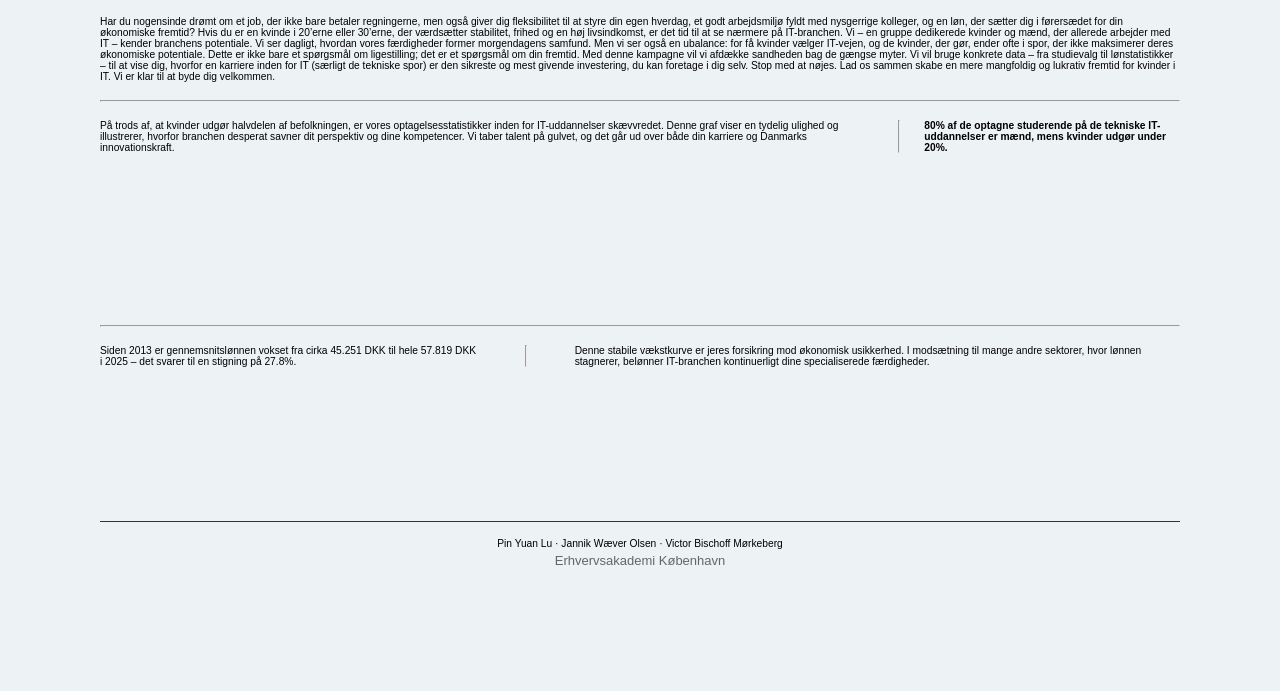
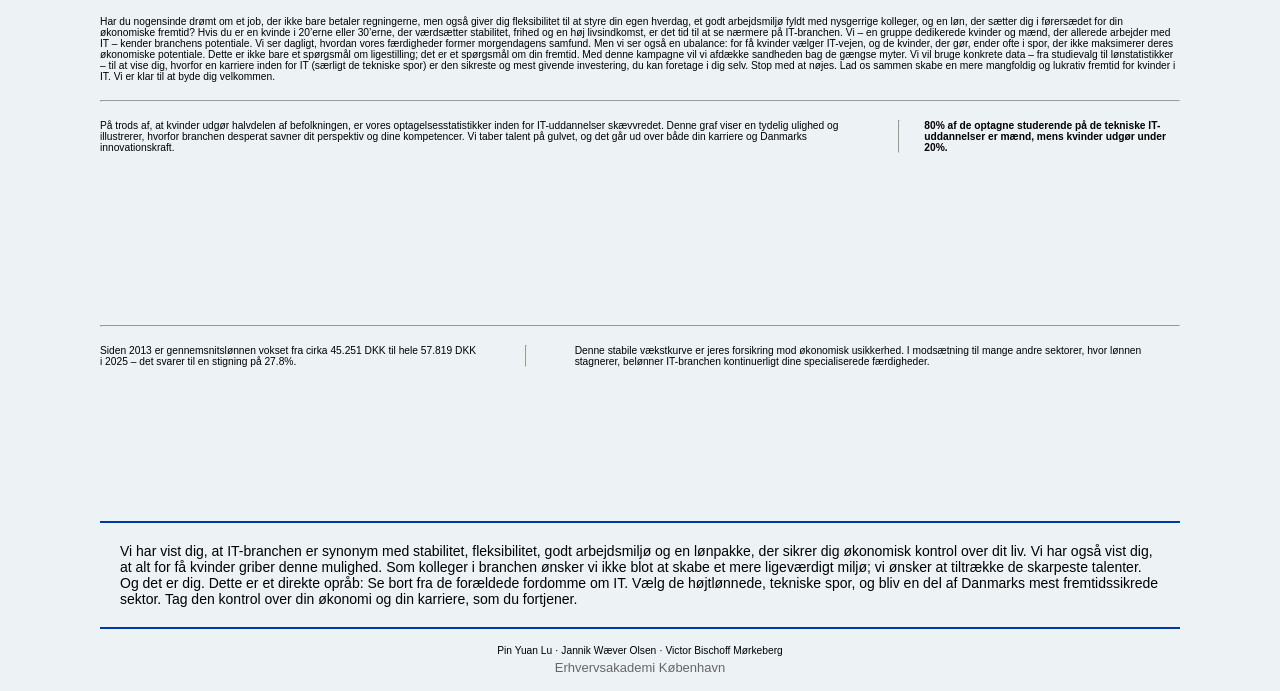
Before and after one commit to SilentVoices22/Portfolio-6-, a website: page index.html in a window 1280 px wide. Shown: the part 454-1145 px from the top of the page. Before the commit the page ends 1038 px from the top, so only its background shows below. Drawn offline with nearby package versions, Linux system fonts and the light colour scheme; no server answers; a web font is replaced by a local one.

Commit message:
afslutning

```diff
--- a/index.html
+++ b/index.html
@@ -115,6 +115,16 @@
     <script src="frontend.js"></script>
     <script src="charts.js"></script>
 
+    <section>
+        <p class="afslutning">
+            Vi har vist dig, at IT-branchen er synonym med stabilitet, fleksibilitet, godt arbejdsmiljø og en lønpakke,
+            der sikrer dig økonomisk kontrol over dit liv. Vi har også vist dig, at alt for få kvinder griber denne mulighed.
+            Som kolleger i branchen ønsker vi ikke blot at skabe et mere ligeværdigt miljø; vi ønsker at tiltrække de skarpeste talenter.
+            Og det er dig. Dette er et direkte opråb: Se bort fra de forældede fordomme om IT. Vælg de højtlønnede, tekniske spor,
+            og bliv en del af Danmarks mest fremtidssikrede sektor. Tag den kontrol over din økonomi og din karriere, som du fortjener.
+        </p>
+    </section>
+
 
     <footer>
   <p class="names">
--- a/main.css
+++ b/main.css
@@ -174,11 +174,17 @@ div.container img:nth-of-type(3) {
   animation-delay: 0s;
 }
 
+.afslutning {
+  padding: 20px;
+  font-size: 14px;
+  border-top: 2px solid #0038ab;
+}
+
 footer {
   padding: 16px;
   text-align: center;
   font-size: 14px;
-  border-top: 1px solid #0038ab;
+  border-top: 2px solid #0038ab;
 }
 
 footer .names {
```
